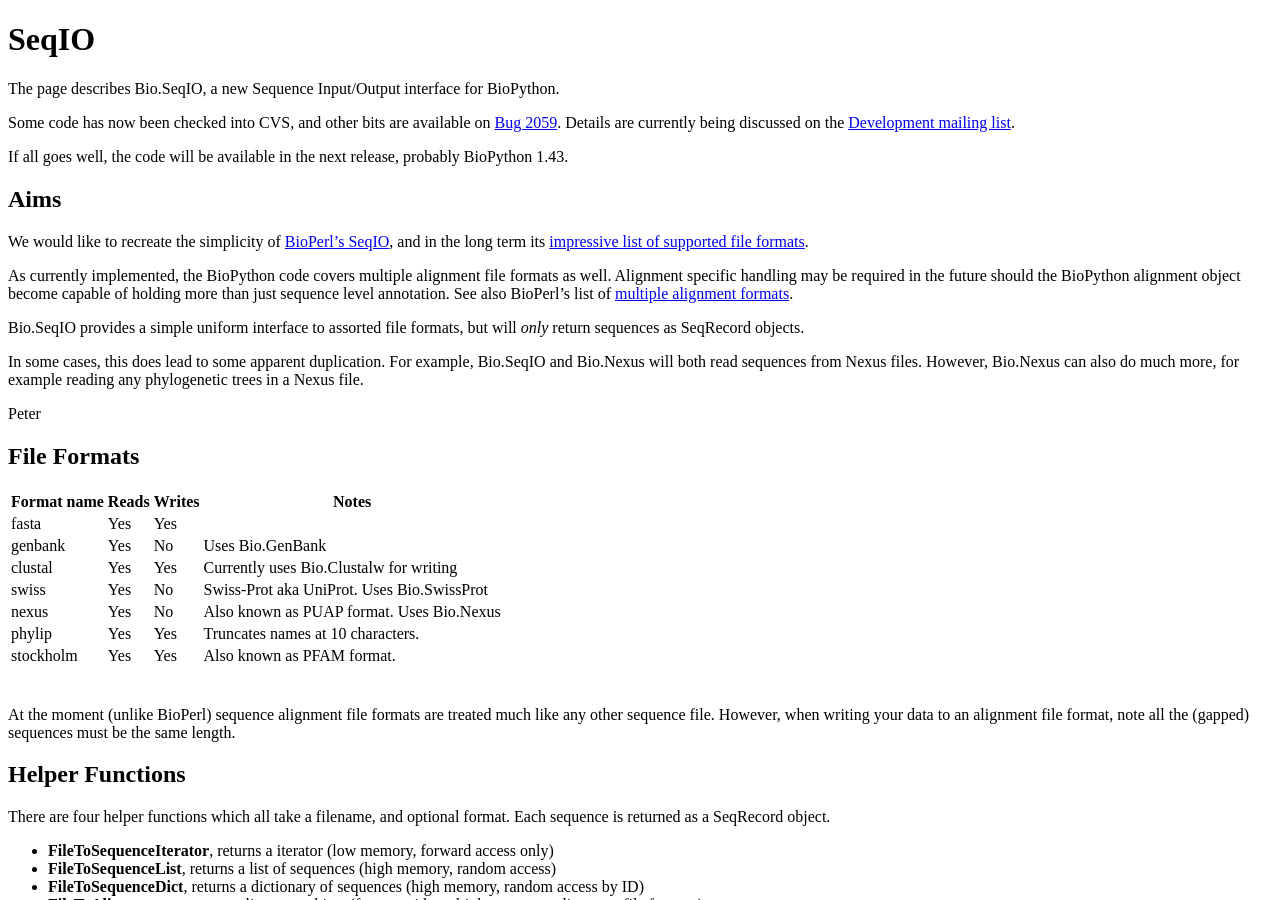
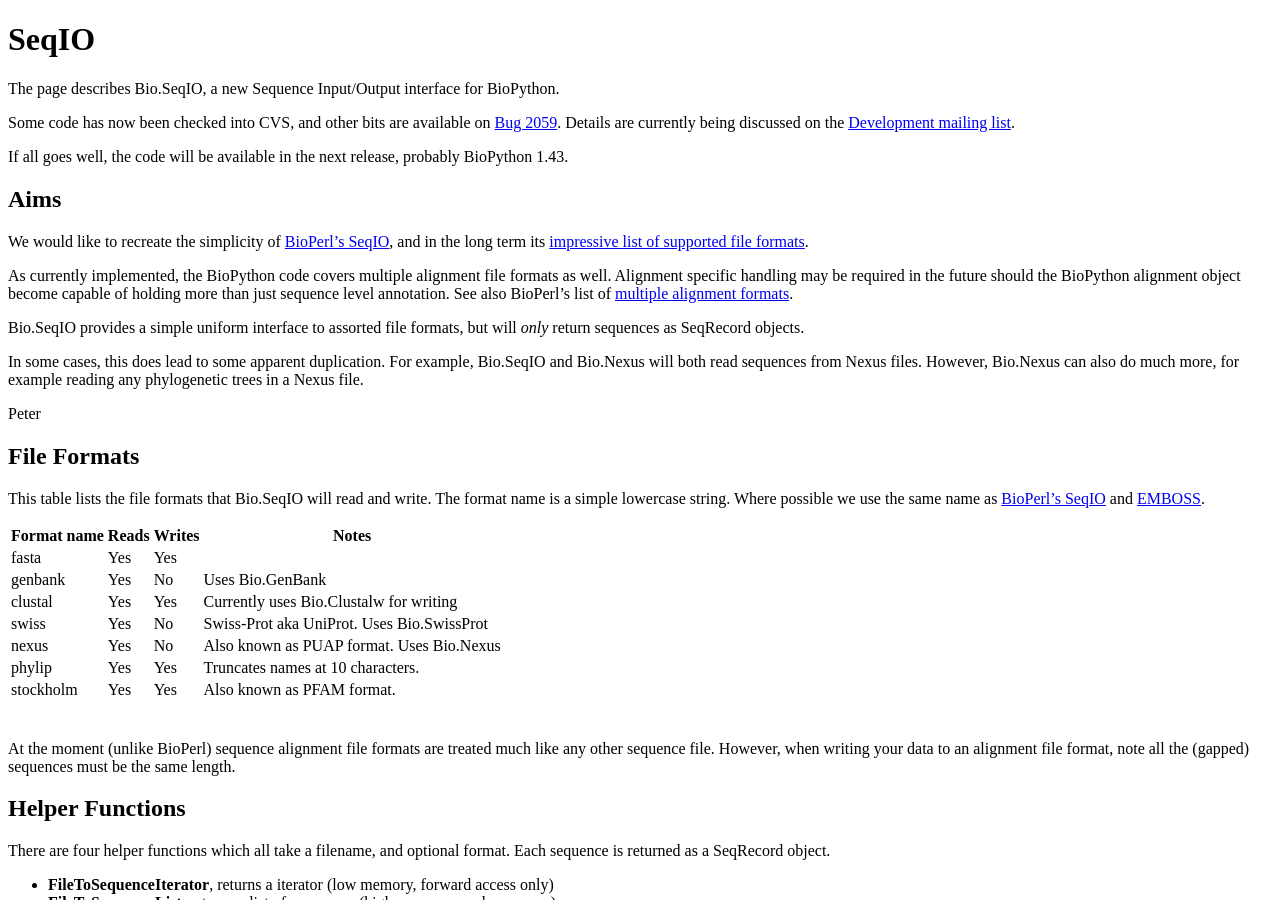
Before and after one commit to biopython/biopython.github.io, a Jekyll site: the page built from wiki/SeqIO.md, in a window 1280 px wide and 900 px high. Built offline with Jekyll 4.4.1, drawn with Linux system fonts in a browser that asks for light colours.

Commit message:
naming rules

```diff
--- a/wiki/SeqIO.md
+++ b/wiki/SeqIO.md
@@ -42,6 +42,12 @@ Peter
 
 File Formats
 ------------
+
+This table lists the file formats that Bio.SeqIO will read and write.
+The format name is a simple lowercase string. Where possible we use the
+same name as [BioPerl's
+SeqIO](http://www.bioperl.org/wiki/HOWTO:SeqIO#Formats) and
+[EMBOSS](http://emboss.sourceforge.net/docs/themes/SequenceFormats.html).
 
 | Format name | Reads | Writes | Notes                                      |
 |-------------|-------|--------|--------------------------------------------|
```
Also changed, not shown: 1 other file.
